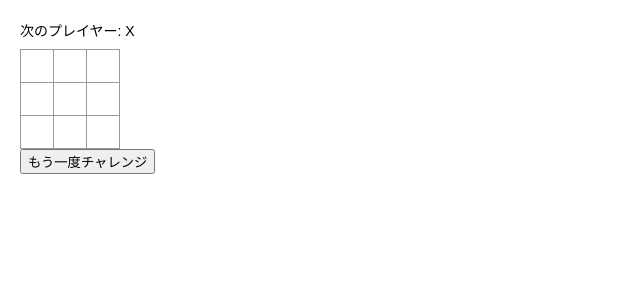
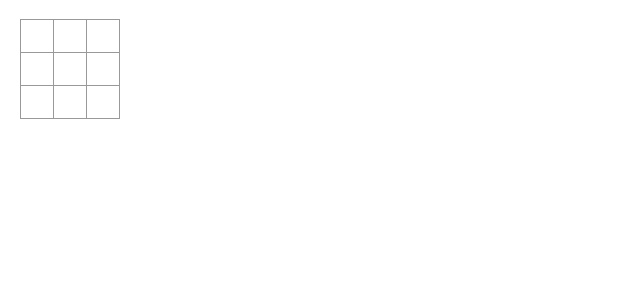
Before and after one commit to recursion-red-team/git-workshop, a React (Create React App) app in the folder game/: page / in a window 1280 px wide. Shown: the top 300 px of the page, without its empty margins (0-640 px from the left). Built offline with nearby package versions, Linux system fonts and the light colour scheme.

Commit message:
不要コードコメントアウト

```diff
--- a/game/src/components/Board.jsx
+++ b/game/src/components/Board.jsx
@@ -4,9 +4,9 @@ import Square from "./Square";
 const Board = () => {
   const [squareList, setSquareList] = useState(Array(9).fill(null));
   const [xIsNext, setXIsNext] = useState(true);
-  const [playCount, setPlayCount] = useState(0);
+  // const [playCount, setPlayCount] = useState(0);
 
-  const MAX_PLAY_COUNT = 9;
+  // const MAX_PLAY_COUNT = 9;
 
   /**
    * マス目クリック時
@@ -14,10 +14,10 @@ const Board = () => {
    */
   const handleClick = (index) => {
     const squares = squareList.slice();
-    if (calculateWinner(squares) || squares[index]) {
-      return;
-    }
-    setPlayCount((previousCount) => previousCount + 1);
+    // if (calculateWinner(squares) || squares[index]) {
+    //   return;
+    // }
+    // setPlayCount((previousCount) => previousCount + 1);
 
     squares[index] = xIsNext ? "X" : "O";
 
@@ -43,56 +43,56 @@ const Board = () => {
    * 勝者/次のプレイヤーを表示
    * @returns {string}
    */
-  const getWinner = () => {
-    const winner = calculateWinner(squareList);
-    if (winner) {
-      return "勝者: " + winner;
-    } else if (playCount === MAX_PLAY_COUNT) {
-      return "引き分けです";
-    } else {
-      return "次のプレイヤー: " + (xIsNext ? "X" : "O");
-    }
-  };
+  // const getWinner = () => {
+  //   const winner = calculateWinner(squareList);
+  //   if (winner) {
+  //     return "勝者: " + winner;
+  //   } else if (playCount === MAX_PLAY_COUNT) {
+  //     return "引き分けです";
+  //   } else {
+  //     return "次のプレイヤー: " + (xIsNext ? "X" : "O");
+  //   }
+  // };
 
   /**
    * 勝敗を計算する
    * @param {array} resultSquares
    * @returns {string|null}
    */
-  const calculateWinner = (resultSquares) => {
-    const lines = [
-      [0, 1, 2],
-      [3, 4, 5],
-      [6, 7, 8],
-      [0, 3, 6],
-      [1, 4, 7],
-      [2, 5, 8],
-      [0, 4, 8],
-      [2, 4, 6],
-    ];
+  // const calculateWinner = (resultSquares) => {
+  //   const lines = [
+  //     [0, 1, 2],
+  //     [3, 4, 5],
+  //     [6, 7, 8],
+  //     [0, 3, 6],
+  //     [1, 4, 7],
+  //     [2, 5, 8],
+  //     [0, 4, 8],
+  //     [2, 4, 6],
+  //   ];
 
-    for (let i = 0; i < lines.length; i++) {
-      const [a, b, c] = lines[i];
-      if (
-        resultSquares[a] &&
-        resultSquares[a] === resultSquares[b] &&
-        resultSquares[a] === resultSquares[c]
-      ) {
-        return resultSquares[a];
-      }
-    }
-    return null;
-  };
+  //   for (let i = 0; i < lines.length; i++) {
+  //     const [a, b, c] = lines[i];
+  //     if (
+  //       resultSquares[a] &&
+  //       resultSquares[a] === resultSquares[b] &&
+  //       resultSquares[a] === resultSquares[c]
+  //     ) {
+  //       return resultSquares[a];
+  //     }
+  //   }
+  //   return null;
+  // };
 
   //　全てを初期化する
-  const resetAll = () => {
-    setSquareList(Array(9).fill(null));
-    setXIsNext(true);
-  };
+  // const resetAll = () => {
+  //   setSquareList(Array(9).fill(null));
+  //   setXIsNext(true);
+  // };
 
   return (
     <div>
-      <div className="status">{getWinner()}</div>
+      {/* <div className="status">{getWinner()}</div> */}
       <div className="board-row">
         {renderSquare(0)}
         {renderSquare(1)}
@@ -108,7 +108,7 @@ const Board = () => {
         {renderSquare(7)}
         {renderSquare(8)}
       </div>
-      <button onClick={() => resetAll()}>もう一度チャレンジ</button>
+      {/* <button onClick={() => resetAll()}>もう一度チャレンジ</button> */}
     </div>
   );
 };
```
